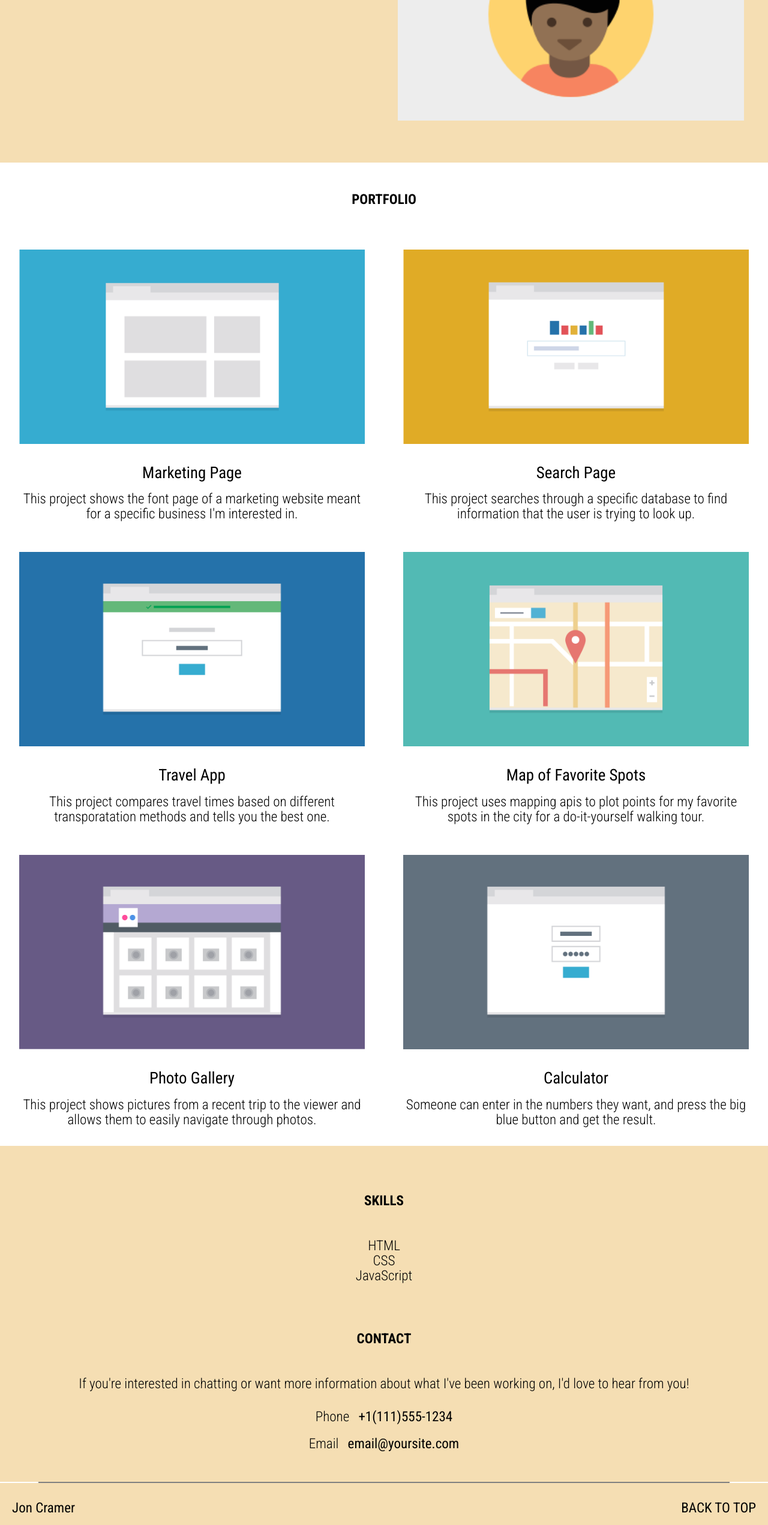
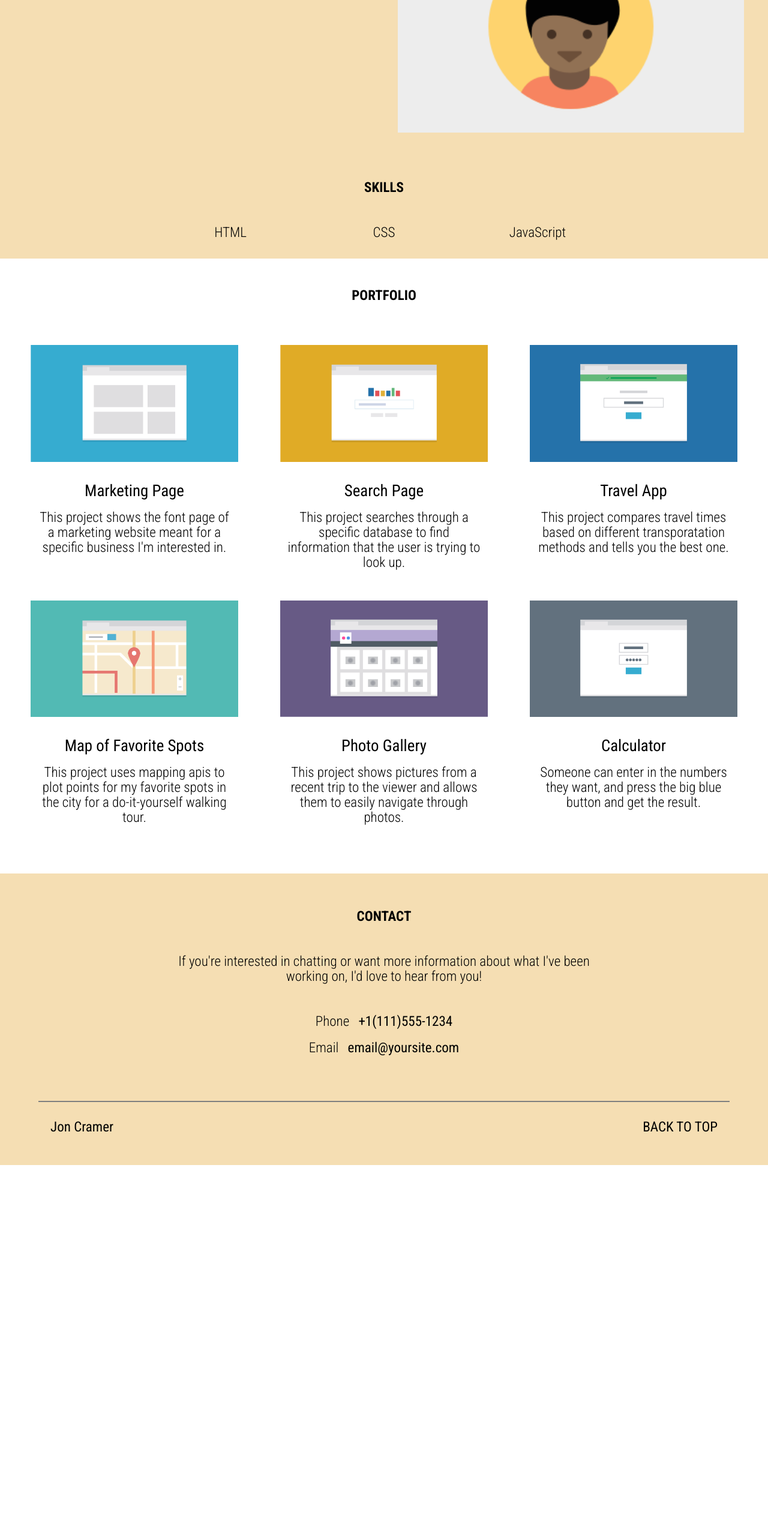
Before and after one commit to jcramer96/Project-2-Mobile-Layout, a plain HTML site: page index.html in a window 1280 px wide. Shown: the part 258-2800 px from the top of the page at 60% size. After the commit the page ends 2200 px from the top, so only its background shows below. Drawn offline with Linux system fonts and the light colour scheme.

Commit message:
additional media queries and css

```diff
--- a/index.html
+++ b/index.html
@@ -25,6 +25,14 @@
         <section id="home">
             <img src="images/responsive-layout-profile.png" alt="A profile picture for Jon Cramer" class="profile-img">
             <p class="intro">Hi! I'm a front-end developer who loves responsive design and css. I recently finished a degree in front-end web development at Treehouse and am excited to put all my skills to use!</p>
+        </section>
+        <section id="skills">
+            <h2>Skills</h2>
+            <ul class="skills-list">
+                <li>HTML</li>
+                <li>CSS</li>
+                <li>JavaScript</li>
+            </ul>
         </section>
         <section id="portfolio">
             <h2>Portfolio</h2>
@@ -61,14 +69,6 @@
                 </div>
             </div>
         </section>
-        <section id="skills">
-            <h2>Skills</h2>
-            <ul class="skills-list">
-                <li>HTML</li>
-                <li>CSS</li>
-                <li>JavaScript</li>
-            </ul>
-        </section>
         <section id="contact">
             <h2>Contact</h2>
             <p>If you're interested in chatting or want more information about what I've been working on, I'd love to hear from you!</p>
@@ -81,7 +81,7 @@
                 <a href="mailto:email@yoursite.com" target="_blank">email@yoursite.com</a>
             </div>
             </section>
-    </main><hr>
+    </main>
     <footer>
         <div class="foot-container">
             <h4 id="footer-name">Jon Cramer</h4>
--- a/styles/styles.css
+++ b/styles/styles.css
@@ -45,12 +45,12 @@ main {
     text-align: center;
 }
 #home {
-    padding: 30px 10px 40px;
+    padding: 30px 10px 0;
     display: flex;
     flex-direction: column;
 }
 .profile-img {
-    display: block;
+    display: flex;
     margin: auto;
     width: 65%;
     padding-bottom: 30px;
@@ -58,6 +58,7 @@ main {
 .portfolio-container {
     display: flex;
     flex-direction: column;
+    padding-bottom: 50px;
 }
 h2 {
     font-weight: 700;
@@ -77,6 +78,9 @@ p {
     width: 90%;
     padding-top: 20px;
 }
+#skills {
+    padding: 0 0 30px;
+}
 .skills-list {
     display: flex;
     flex-direction: column;
@@ -89,7 +93,7 @@ footer {
     background-color: wheat;
 }
 #contact {
-    padding: 10px 0 50px;
+    padding: 10px 0 75px;
 }
 #contact a {
     font-weight: 400;
@@ -100,18 +104,14 @@ label {
 #phone-link {
     padding-bottom: 20px;
 }
-hr {
-    width: 90%;
-    margin: auto;
-    border: 1px solid grey;
-    background-color: grey;
-}
 .foot-container {
     display: flex;
     justify-content: space-between;
     margin: auto;
     padding: 30px 0;
     font-weight: 400;
+    border-top: 2px solid grey;
+    width: 90%;
 }
 #footer-name {
     text-align: left;
@@ -163,6 +163,11 @@ h4 a {
         padding-right: 30px;
         width: 45%;
     }
+    .skills-list {
+        flex-direction: row;
+        justify-content: space-evenly;
+        padding: 0 20%
+    }
     .portfolio-container {
         flex-direction: row;
         flex-wrap: wrap;
@@ -174,14 +179,8 @@ h4 a {
     .project {
         width: 50%;
     }
-    #skills {
-        padding: 30px 0;
-    }
-    #contact {
-        padding: 0 0 50px;
-    }
     .foot-container {
-        padding-bottom: 100px;
+        padding-bottom: 50px;
     }
 }
 @media screen and (min-width: 1024px) {
@@ -191,11 +190,23 @@ h4 a {
         padding-left: 0;
     }
     h1 {
-        padding: 0 0 0 20px;
+        padding: 0 0 0 30px;
         text-align: left;
     }
     .main-nav {
-        padding: 0 10px 0 0;
+        padding: 0 30px 0 0;
         margin: 0;
     }
+    #home {
+        padding-top: 50px;
+    }
+    .project {
+        width: 30%;
+        justify-content: space-around;
+    }
+    #contact p {
+        width: 60%;
+        margin: auto;
+        padding-bottom: 50px;
+    }
 }
```
